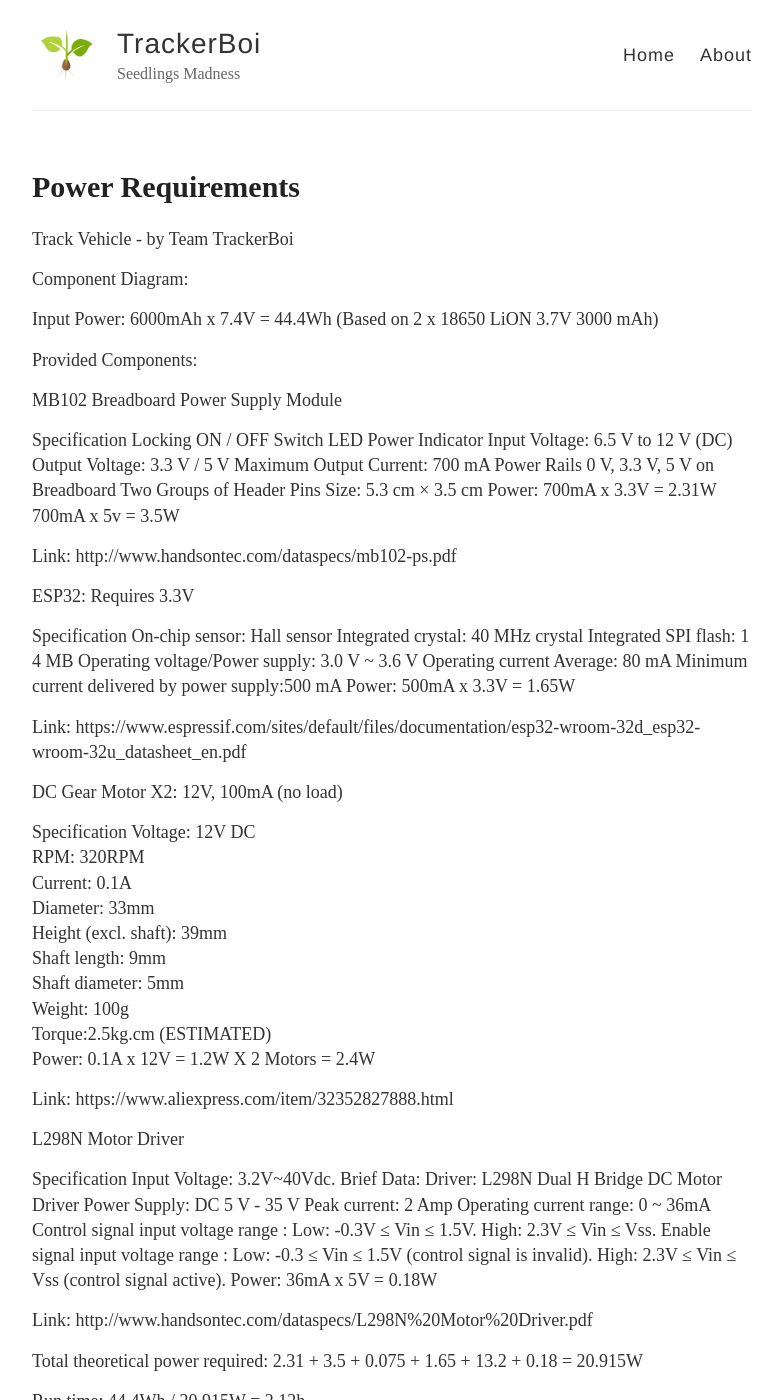
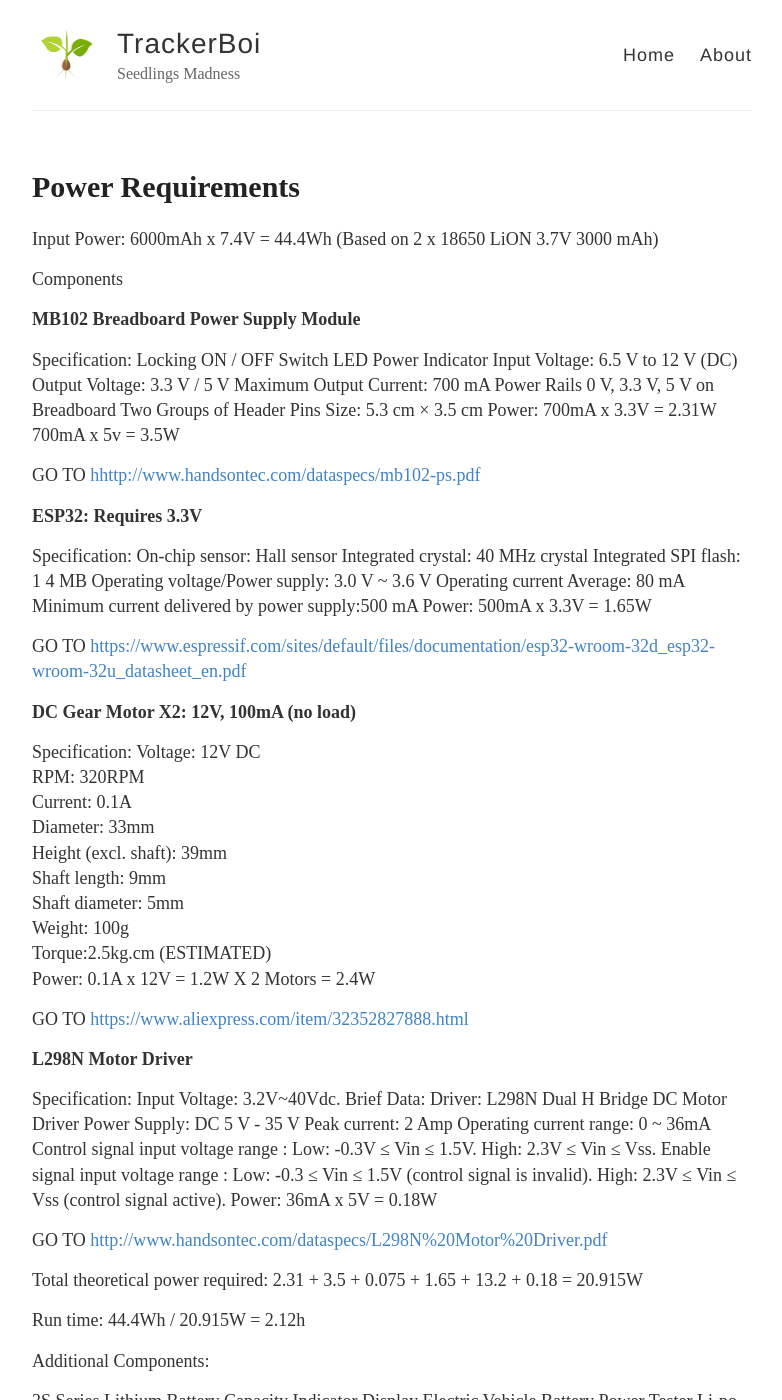
Before and after one commit to Jasperabez/TrackerBoi, a Jekyll site: the page built from _posts/2020-01-08-Power-Requirement.md, in a window 1280 px wide and 1400 px high. Shown: the whole window, without its empty margins (248-1030 px from the left). Built offline with Jekyll 4.4.1, drawn with Linux system fonts in a browser that asks for light colours; some of the changed text lies outside the part shown.

Commit message:
added links

```diff
--- a/_posts/2020-01-08-Power-Requirement.md
+++ b/_posts/2020-01-08-Power-Requirement.md
@@ -3,21 +3,14 @@
 title: Power Requirements
 ---
 
-Track Vehicle -
-by Team TrackerBoi
-
-Component Diagram:
-
-
 Input Power: 6000mAh x 7.4V = 44.4Wh (Based on 2 x 18650 LiON 3.7V 3000 mAh)
 
 
-Provided Components:
+Components
 
-MB102 Breadboard Power Supply Module
+**MB102 Breadboard Power Supply Module**
 
-
-Specification
+Specification:
 Locking ON / OFF Switch
 LED Power Indicator
 Input Voltage: 6.5 V to 12 V (DC)
@@ -29,12 +22,12 @@
 Power: 700mA x 3.3V = 2.31W
 	 700mA x 5v = 3.5W
 
-Link: http://www.handsontec.com/dataspecs/mb102-ps.pdf
-
-ESP32: Requires 3.3V
+GO TO <a href="http://www.handsontec.com/dataspecs/mb102-ps.pdf">hhttp://www.handsontec.com/dataspecs/mb102-ps.pdf</a>
 
 
-Specification
+**ESP32: Requires 3.3V**
+
+Specification:
 On-chip sensor: Hall sensor
 Integrated crystal: 40 MHz crystal
 Integrated SPI flash: 1 4 MB
@@ -43,13 +36,11 @@
 Minimum current delivered by power supply:500 mA
 Power: 500mA x 3.3V = 1.65W
 
-Link: https://www.espressif.com/sites/default/files/documentation/esp32-wroom-32d_esp32-wroom-32u_datasheet_en.pdf
+GO TO <a href="https://www.espressif.com/sites/default/files/documentation/esp32-wroom-32d_esp32-wroom-32u_datasheet_en.pdf">https://www.espressif.com/sites/default/files/documentation/esp32-wroom-32d_esp32-wroom-32u_datasheet_en.pdf</a>
 
-DC Gear Motor X2: 12V, 100mA (no load)
+**DC Gear Motor X2: 12V, 100mA (no load)**
 
-
-
-Specification
+Specification:
 Voltage: 12V DC
 RPM: 320RPM
 Current: 0.1A
@@ -61,17 +52,11 @@
 Torque:2.5kg.cm  (ESTIMATED)
 Power: 0.1A x 12V = 1.2W X 2 Motors = 2.4W
 
-Link: https://www.aliexpress.com/item/32352827888.html
+GO TO <a href="https://www.aliexpress.com/item/32352827888.html">https://www.aliexpress.com/item/32352827888.html</a>
 
+**L298N Motor Driver**
 
-
-
-
-
-
-L298N Motor Driver
-
-Specification
+Specification:
 Input Voltage: 3.2V~40Vdc.
 Brief Data:
 Driver: L298N Dual H Bridge DC Motor Driver
@@ -86,39 +71,39 @@
 High: 2.3V ≤ Vin ≤ Vss (control signal active).
 Power: 36mA x 5V = 0.18W
 
-Link: http://www.handsontec.com/dataspecs/L298N%20Motor%20Driver.pdf
+GO TO <a href="http://www.handsontec.com/dataspecs/L298N%20Motor%20Driver.pdf">http://www.handsontec.com/dataspecs/L298N%20Motor%20Driver.pdf</a>
 
 Total theoretical power required: 2.31 + 3.5 + 0.075 + 1.65 + 13.2 + 0.18 = 20.915W
 
 Run time: 44.4Wh / 20.915W = 2.12h
-
-
-
 
 Additional Components:
 
 3S Series Lithium Battery Capacity Indicator Display Electric Vehicle Battery Power Tester Li-po Li-ion Module
 
 
-Specification
+Specification:
 Operating current: 2.3mA
 
-https://www.aliexpress.com/item/4000300676403.html?spm
-
-DC-DC Step Up Power Module Boost Volt Converter 3.3V-35V To 12V
+GO TO <a href="https://www.aliexpress.com/item/4000300676403.html?spm">https://www.aliexpress.com/item/4000300676403.html?spm</a>
 
 
-	Specification
+**DC-DC Step Up Power Module Boost Volt Converter 3.3V-35V To 12V**
+
+Specification:
+
 Rectification method:Non-synchonous rectfication
 Input voltage:3V-35V
 Output voltage:5V-40V(notes can not step down voltage)
 Input current:3A(maximum 5A)
 
-https://www.aliexpress.com/item/32983378035.html?spm=a2g0o.productlist.0.0.17202192WjIYju&algo_pvid=b58fdefe-53d1-4497-81f3-b8be43926616&algo_expid=b58fdefe-53d1-4497-81f3-b8be43926616-5&btsid=dcb47fa5-37a9-4131-9ff9-f135a000983e&ws_ab_test=searchweb0_0,searchweb201602_1,searchweb201603_53
+GO TO <a href="https://www.aliexpress.com/item/32983378035.html?spm=a2g0o.productlist.0.0.17202192WjIYju&algo_pvid=b58fdefe-53d1-4497-81f3-b8be43926616&algo_expid=b58fdefe-53d1-4497-81f3-b8be43926616-5&btsid=dcb47fa5-37a9-4131-9ff9-f135a000983e&ws_ab_test=searchweb0_0,searchweb201602_1,searchweb201603_53">https://www.aliexpress.com/item/32983378035.html?spm=a2g0o.productlist.0.0.17202192WjIYju&algo_pvid=b58fdefe-53d1-4497-81f3-b8be43926616&algo_expid=b58fdefe-53d1-4497-81f3-b8be43926616-5&btsid=dcb47fa5-37a9-4131-9ff9-f135a000983e&ws_ab_test=searchweb0_0,searchweb201602_1,searchweb201603_53</a>
 
-HC-SR04 Ultrasonic sensor
 
-	Specification
+**HC-SR04 Ultrasonic sensor**
+
+Specification:
+
 Working Voltage: DC 5V
 Working Current: 15mA
 Working Frequency: 40Hz
@@ -132,22 +117,21 @@
 Power: 15mA x 5V = 0.075W
 
 Specification Link:
-https://cdn.sparkfun.com/datasheets/Sensors/Proximity/HCSR04.pdf
 
-Link: https://www.aliexpress.com/item/32786781050.html?spm=a2g0o.productlist.0.0.4ea31de2vVTS84&algo_pvid=f674f341-3269-4253-9bbe-dc4f7dfafc70&algo_expid=f674f341-3269-4253-9bbe-dc4f7dfafc70-0&btsid=d7e1a990-aed8-4088-85d6-95fdd8c8a9f0&ws_ab_test=searchweb0_0,searchweb201602_1,searchweb201603_53
+GO TO <a href="https://cdn.sparkfun.com/datasheets/Sensors/Proximity/HCSR04.pdf">https://cdn.sparkfun.com/datasheets/Sensors/Proximity/HCSR04.pdf</a>
 
-Tilt Sensor Module
+GO TO <a href="https://www.aliexpress.com/item/32786781050.html?spm=a2g0o.productlist.0.0.4ea31de2vVTS84&algo_pvid=f674f341-3269-4253-9bbe-dc4f7dfafc70&algo_expid=f674f341-3269-4253-9bbe-dc4f7dfafc70-0&btsid=d7e1a990-aed8-4088-85d6-95fdd8c8a9f0&ws_ab_test=searchweb0_0,searchweb201602_1,searchweb201603_53">https://www.aliexpress.com/item/32786781050.html?spm=a2g0o.productlist.0.0.4ea31de2vVTS84&algo_pvid=f674f341-3269-4253-9bbe-dc4f7dfafc70&algo_expid=f674f341-3269-4253-9bbe-dc4f7dfafc70-0&btsid=d7e1a990-aed8-4088-85d6-95fdd8c8a9f0&ws_ab_test=searchweb0_0,searchweb201602_1,searchweb201603_53</a>
+
+**Tilt Sensor Module**
 
 Specification
 Input voltage:3.3V - 5V
 
-https://www.aliexpress.com/item/4000051420436.html?spm=a2g0o.productlist.0.0.c0637034VqoJe0&algo_pvid=38940cd2-bcd4-4b67-8da6-dafbdc8855c2&algo_expid=38940cd2-bcd4-4b67-8da6-dafbdc8855c2-45&btsid=1f396284-2a6e-4016-8d01-01e5fdcd7736&ws_ab_test=searchweb0_0,searchweb201602_1,searchweb201603_53
+GO TO <a href="hhttps://www.aliexpress.com/item/4000051420436.html?spm=a2g0o.productlist.0.0.c0637034VqoJe0&algo_pvid=38940cd2-bcd4-4b67-8da6-dafbdc8855c2&algo_expid=38940cd2-bcd4-4b67-8da6-dafbdc8855c2-45&btsid=1f396284-2a6e-4016-8d01-01e5fdcd7736&ws_ab_test=searchweb0_0,searchweb201602_1,searchweb201603_53">https://www.aliexpress.com/item/4000051420436.html?spm=a2g0o.productlist.0.0.c0637034VqoJe0&algo_pvid=38940cd2-bcd4-4b67-8da6-dafbdc8855c2&algo_expid=38940cd2-bcd4-4b67-8da6-dafbdc8855c2-45&btsid=1f396284-2a6e-4016-8d01-01e5fdcd7736&ws_ab_test=searchweb0_0,searchweb201602_1,searchweb201603_53</a>
 
+**DC Motor, 12V, Model RK-370CA-15370 (For Cutter)**
 
-DC Motor, 12V, Model RK-370CA-15370 (For Cutter)
-
-
-Specification
+Specification:
 https://product.mabuchi-motor.com/detail.html?id=88 (Specification Sheet)
 Voltage: 12V DC
 RPM: 5500RPM
@@ -160,4 +144,4 @@
 Torque: 27.7gcm
 Power: 0.032A x 12V = 0.384W X 1 Motor = 0.384W
 
-https://www.aliexpress.com/item/33010469151.html
+GO TO <a href="https://www.aliexpress.com/item/33010469151.html">https://github.com/weijuinlee/esp32micropythondht11</a>
```
